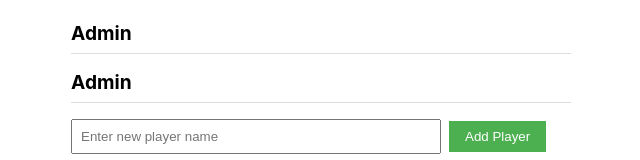
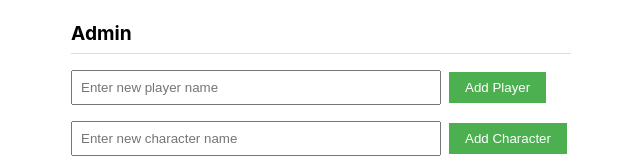
Before and after one commit to Calebp98/character-ranker, a React (Create React App) app: page / in a window 1280 px wide. Shown: the part 287-447 px from the top of the page, without its empty margins (319-959 px from the left). Built offline with nearby package versions, Linux system fonts and the light colour scheme; no server answers; the database is empty.

Commit message:
removed admin duplicate text

```diff
--- a/src/App.js
+++ b/src/App.js
@@ -211,9 +211,6 @@
 
       <h2 style={{ fontSize: '1.2rem', fontWeight: 'bold', marginBottom: '1rem', borderBottom: '1px solid #ddd', paddingBottom: '0.5rem' }}>Admin</h2>
 
-
-      <h2 style={{ fontSize: '1.2rem', fontWeight: 'bold', marginBottom: '1rem', borderBottom: '1px solid #ddd', paddingBottom: '0.5rem' }}>Admin</h2>
-
       <form onSubmit={handleAddPlayer} style={{ marginBottom: '1rem' }}>
         <input
           type="text"
```
